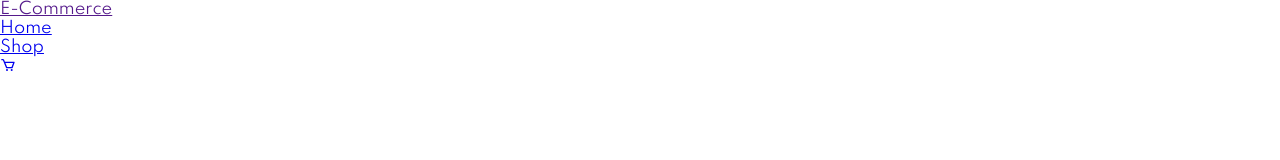
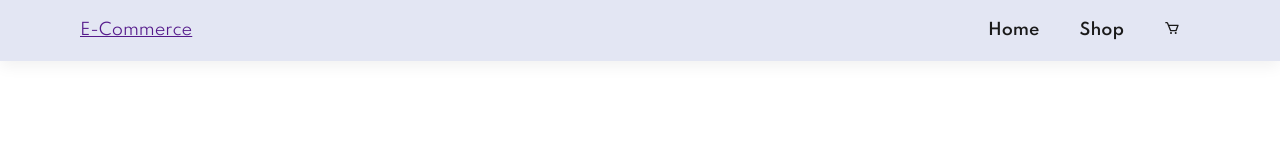
Before and after one commit to Vasanthvz/E-commerce-Website, a plain HTML site: page index.html in a window 1280 px wide. Drawn offline with Linux system fonts and the light colour scheme.

Commit message:
modified:   styles.css

```diff
--- a/styles.css
+++ b/styles.css
@@ -51,3 +51,29 @@ p {
 body {
   width: 100%;
 }
+
+/* Header Start */
+#header{
+    display: flex;
+    align-items: center;
+    justify-content: space-between;
+    padding: 20px 80px;
+    box-shadow: 0 5px 15px rgba(0, 0, 0, 0.06);
+    background-color: #e3e6f3;
+}
+#navbar{
+    display: flex;
+    align-items: center;
+    justify-content: center;
+    flex-direction: row;
+}
+#navbar li{
+    list-style: none;
+    padding: 0 20px;
+}
+#navbar li a{
+    text-decoration: none;
+    font-size: 16px;
+    font-weight: 600;
+    color: #1a1a1a;
+}
```
